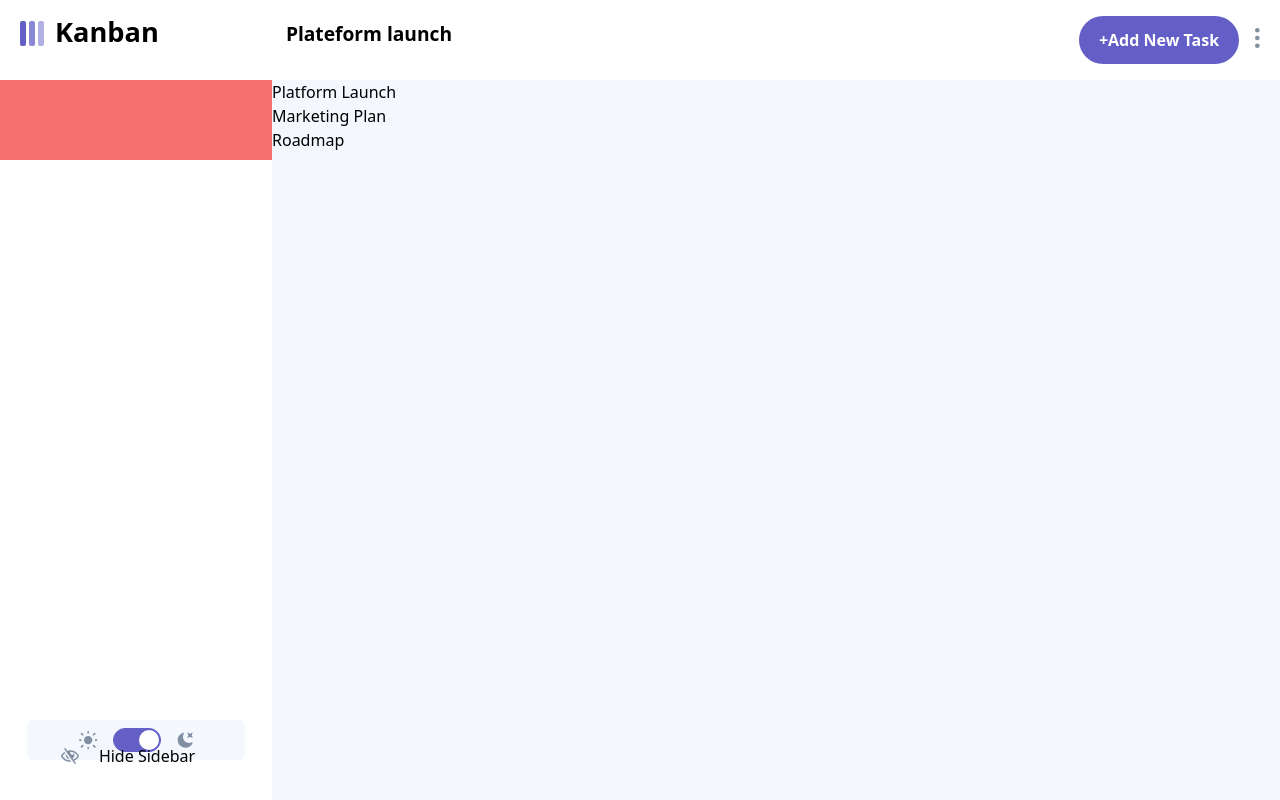
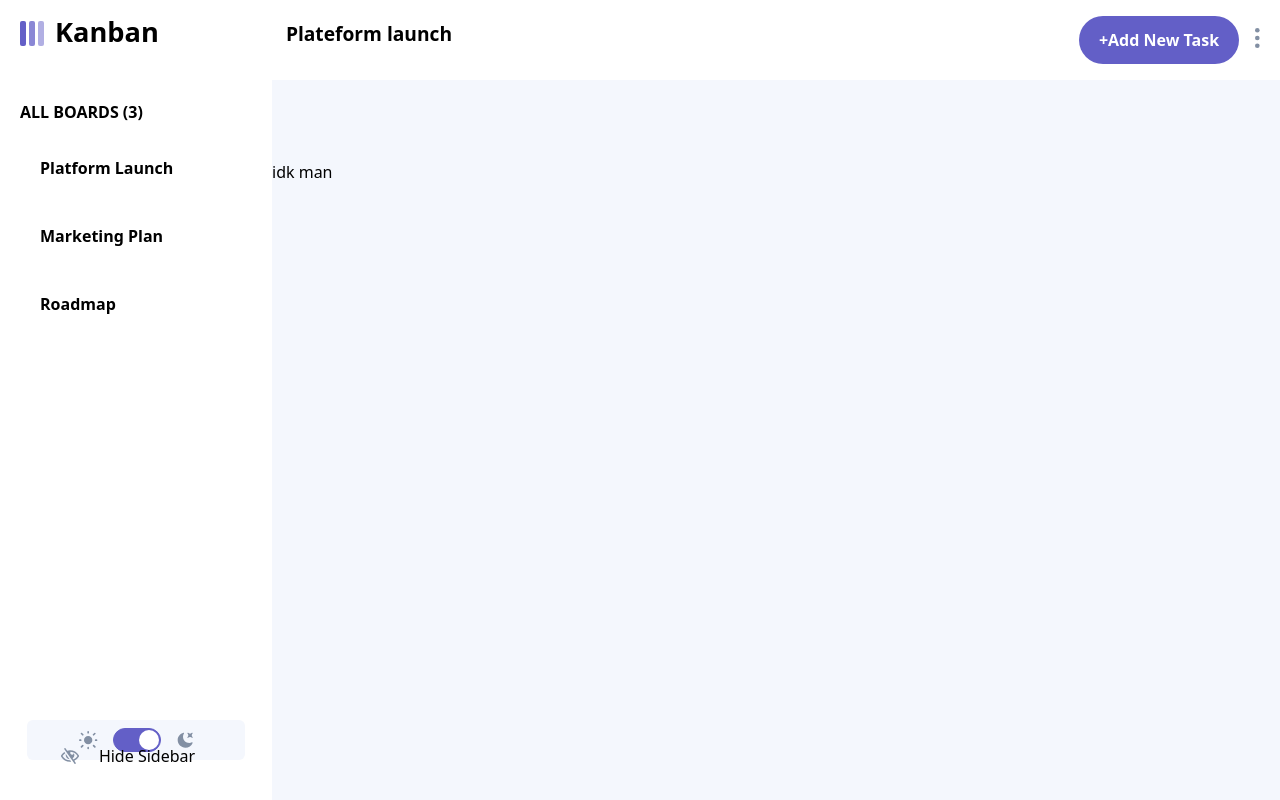
Before and after one commit to Yandelf00/Kanban, a Next.js app: page / in a window 1280 px wide. Both pictures are taken after a click on the element 24 px from the left and 756 px from the top of the page. Built offline with nearby package versions, Linux system fonts and the light colour scheme.

Commit message:
solved some stuff

```diff
--- a/app/layout.tsx
+++ b/app/layout.tsx
@@ -15,8 +15,8 @@ export default function RootLayout({
   children: React.ReactNode
 }) {
   return (
-    <html lang="en" className='h-full'>
-      <body className='h-full'>
+    <html lang="en" className='h-full w-full'>
+      <body className='h-full w-full'>
         <Provider>
           <ReduxProvider>
             {children}
--- a/app/page.tsx
+++ b/app/page.tsx
@@ -1,21 +1,17 @@
 import Image from 'next/image'
-import { Switch, Phrase, Navbar, Sidebar, Answitch, Board } from '@/components'
+import { Switch, Phrase, Navbar, Sidebar, Navtwo, Slidtwo, Answitch, Board } from '@/components'
 
 
 export default function Home() {
   return (
-    <main className="w-full h-full overflow-y-hidden">
+    <main className="h-full w-full bg-[rgba(244,247,253,255)]  dark:bg-[rgba(32,33,44,255)] overflow-y-auto">
       <Navbar/>
-      <div className='h-[100%] w-full flex flex-row bg-[rgba(244,247,253,255)] dark:bg-[rgba(34,35,46,255)]'>
+      <div className='flex flex-row'>
         <Sidebar/>
-        <div>
-          <Board/>
-        </div>
+        <div className='mt-[10rem]'>idk man</div>
+      </div>
 
-        {/* <div className='mt-10'>
-          <Switch/>
-        </div> */}
-      </div>
+
     </main>
   )
 }
--- a/components/Board.tsx
+++ b/components/Board.tsx
@@ -8,9 +8,11 @@ export default function Board() {
     const boards = useSelector((state: any) => state.boards.boards); // Access state.board.boards
 
     return (
-        <div>
+        <div className='flex flex-col mt-5 hover justify-center items-start '>
+            <h2 className='font-semibold ml-5 mb-5'>ALL BOARDS ({boards.length})</h2>
             {boards.map((board : boardType)=>(
-                <div key={board.name}>
+                <div className='pl-10 mb-5 h-12 flex font-semibold items-center w-[90%] rounded-r-full hover:text-[rgb(146,143,232)] hover:bg-[rgb(214,212,247)] dark:hover:bg-[rgb(255,255,255)]
+                dark:hover:text-[rgba(99,95,199,255)] transition-bg ease-in-out duration-200' key={board.name}>
                     <h3>{board.name}</h3>
                 </div>
             ))}
--- /dev/null
+++ b/components/Navtwo.tsx
@@ -0,0 +1,7 @@
+import React from 'react'
+
+export default function Navtwo() {
+  return (
+    <div>Navtwo</div>
+  )
+}
--- a/components/Sidebar.tsx
+++ b/components/Sidebar.tsx
@@ -1,6 +1,7 @@
 "use client"
 import React, { useState} from 'react'
 import { Answitch } from '.';
+import { Board } from '.';
 
 export default function Sidebar() {
     const [hide, setHide] = useState(true);
@@ -8,7 +9,7 @@ export default function Sidebar() {
         setHide(prevHide => !prevHide);
     }
     return (
-        <>
+        <div className='h-full'>
             {hide === true ?
                 ( <div onClick={show} className='w-[3rem] h-[3rem] z-[100] absolute bottom-5 left-0
                 cursor-pointer hover:text-[rgba(99,95,199,255)]
@@ -23,11 +24,14 @@ export default function Sidebar() {
                         8 8.89Zm2.889-3.778a2.889 2.889 0 1 1-5.438-1.36 1.19 1.19 0 1
                         0 1.19-1.189H6.64a2.889 2.889 0 0 1 4.25 2.549Z" fill="#FFF"/></svg>
                 </div> ) :
-                (<div className='h-full w-[17rem] bg-white dark:bg-[rgba(43,44,55,255)]'>
-                    <div className='w-full h-[85%] flex flex-col justify-between items-center'>
-                        <div className='w-full h-[5rem] bg-red-400'></div>
-                        <div className='h-10 w-[80%] rounded-md flex justify-center dark:bg-[rgba(32,33,44,255)] bg-[rgba(244,247,253,255)]'>
-                            <div className='h-full w-[60%] flex justify-around items-center'>
+                (<div className='h-full'>
+                    <div className='h-full fixed top-0 left-0 w-[17rem] bg-white dark:bg-[rgba(43,44,55,255)]'>
+                        <div className='w-full h-[85%] mt-[5rem] flex flex-col justify-between items-center'>
+                            <div className='w-full  h-[5rem]'>
+                                <Board/>
+                            </div>
+                            <div className='h-10 w-[80%] mt-[20rem] rounded-md flex justify-center dark:bg-[rgba(32,33,44,255)] bg-[rgba(244,247,253,255)]'>
+                                <div className='h-full w-[60%]  flex justify-around items-center'>
                                     <svg width="19" height="19" xmlns="http://www.w3.org/2000/svg">
                                         <path d="M9.167 15.833a.833.833 0 0 1 .833.834v.833a.833.833
                                         0 0 1-1.667 0v-.833a.833.833 0 0 1 .834-.834ZM3.75 13.75a.833.833
@@ -56,7 +60,7 @@ export default function Sidebar() {
                                 </div>
                             </div>
                         </div>
-                    <div onClick={show} className='w-[16rem] h-[3rem] z-[100] absolute bottom-5 left-0
+                        <div onClick={show} className='w-[16rem] h-[3rem]  z-[100] absolute bottom-5 left-0
                         cursor-pointer hover:bg-[rgb(225,224,255)]  dark:hover:bg-white hover:text-[rgba(99,95,199,255)]
                         flex items-center justify-center transition-bg ease-in-out duration-100 rounded-r-3xl'>
                             <svg className='mr-5' width="18" height="16" xmlns="http://www.w3.org/2000/svg">
@@ -73,8 +77,12 @@ export default function Sidebar() {
                                 0 0 1-1.154 5.366l.834 1.192A8.641 8.641 0 0 0 16.5 8Z" fill="#828FA3"/></svg>
                             Hide Sidebar
                         </div>
-                </div>)
-            }
-        </>
+                    </div>
+                    <div className='w-[17rem] h-[full]'></div>
+                </div>
                 )
             }
+        </div>
+
+    )
+}
--- /dev/null
+++ b/components/Slidetwo.tsx
@@ -0,0 +1,24 @@
+"use client"
+import React, {useState} from 'react'
+
+
+export default function Sidebar() {
+    const [toggle, setToggle] = useState(false)
+
+    return (
+        <>
+            {toggle ? (
+            <>
+                <div className='fixed top-0 left-0 h-full w-[20rem] bg-orange-300' onClick={()=>setToggle(!toggle)}> </div>
+                <div className='h-full w-[20rem]'></div>
+            </>
+            )
+             : (
+            <>
+             <div className='fixed bottom-10 left-0 h-[20rem] w-[20rem] bg-orange-300' onClick={()=>setToggle(!toggle)}> </div>
+
+             </>
+             )}
+        </>
+    )
+}
--- a/components/index.ts
+++ b/components/index.ts
@@ -4,6 +4,8 @@ import Navbar from "./Navbar";
 import Sidebar from "./Sidebar";
 import Answitch from "./Answitch";
 import Board from "./Board";
+import Navtwo from "./Navtwo";
+import Slidtwo from "./Navtwo";
 export {
     Switch,
     Phrase,
@@ -11,4 +13,6 @@ export {
     Sidebar,
     Answitch,
     Board,
+    Navtwo,
+    Slidtwo
 }
```
Also changed, not shown: components/Navbar.tsx (+1 -1 lines). Lines whose indentation alone changed are shown as unchanged.
